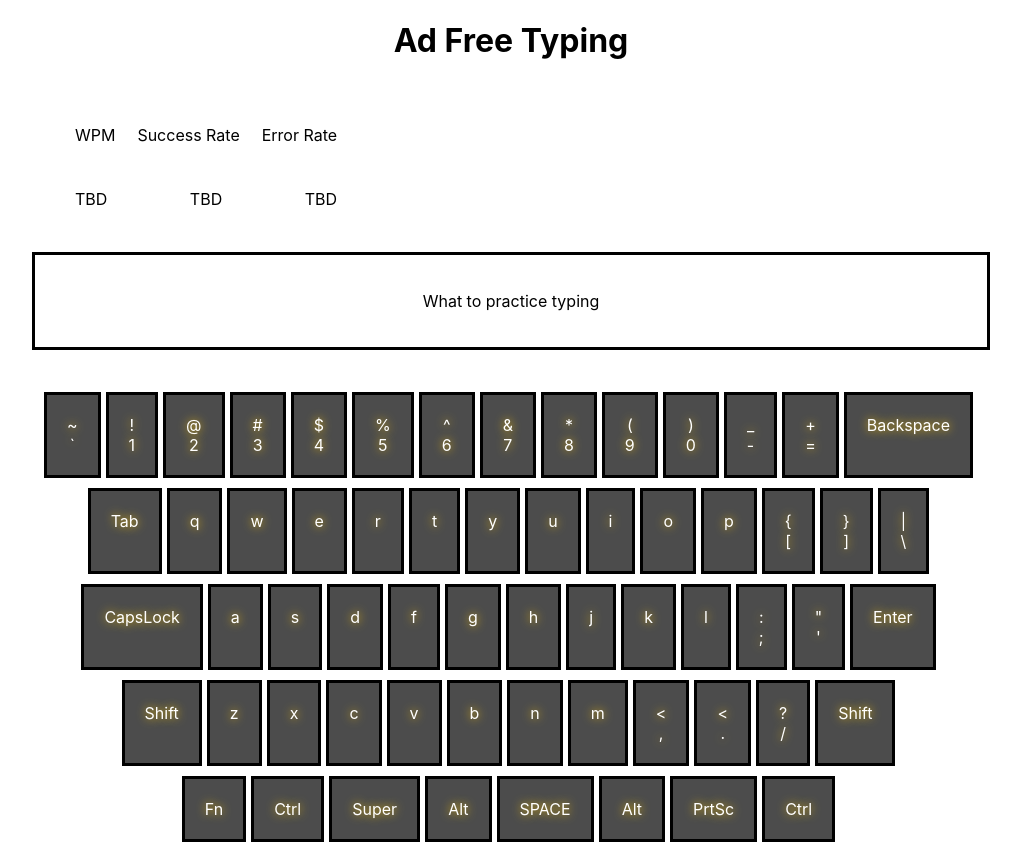
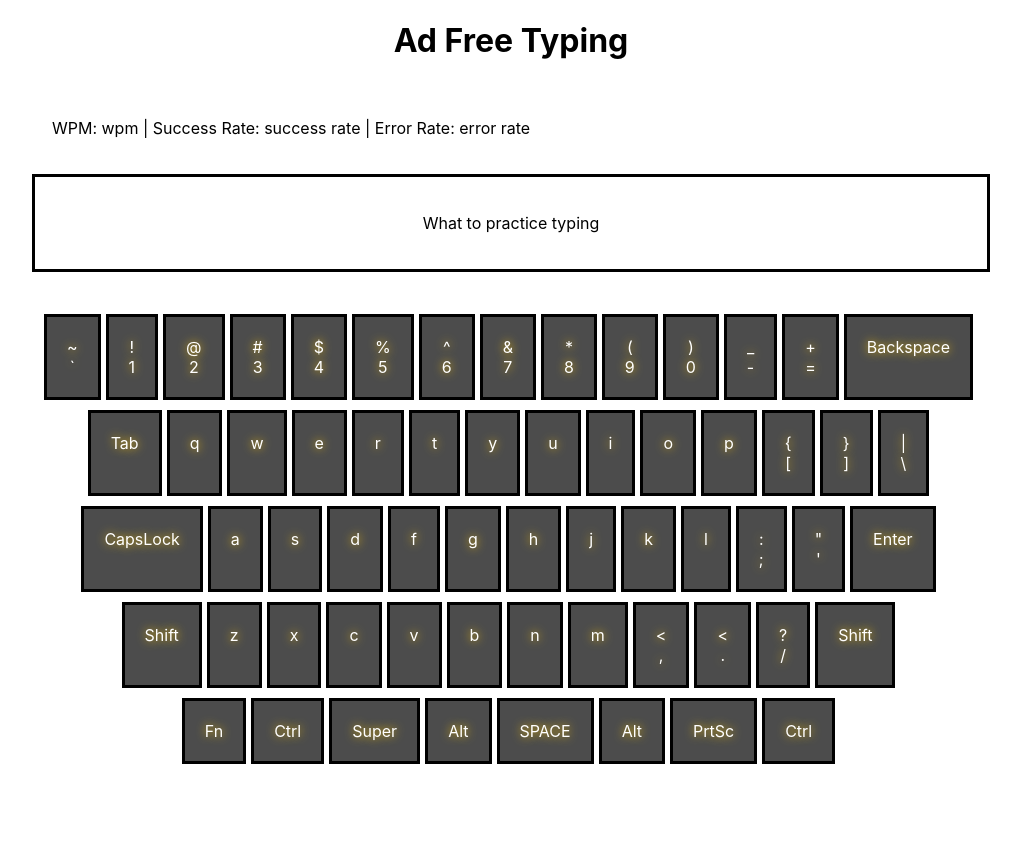
Before and after one commit to jstephensdev/ad-free-typing, a React (Create React App) app: page / in a window 1280 px wide. Shown: the whole page, without its empty margins (129-1150 px from the left). After the commit the page ends 800 px from the top, so only its background shows below. Built offline with nearby package versions, Linux system fonts and the light colour scheme.

Commit message:
simplifying stats, single line, no more table

```diff
--- a/src/components/Stats.tsx
+++ b/src/components/Stats.tsx
@@ -1,23 +1,11 @@
 export const Stats = () => {
+    const wpm = 'wpm';
+    const successRate = 'success rate';
+    const errorRate = 'error rate';
     return (
         <>
             <section className="stats-section">
-                <table>
-                    <thead>
-                        <tr className="stats-row">
-                            <td>WPM</td>
-                            <td>Success Rate</td>
-                            <td>Error Rate</td>
-                        </tr>
-                    </thead>
-                    <tbody>
-                        <tr className="stats-row">
-                            <td>TBD</td>
-                            <td>TBD</td>
-                            <td>TBD</td>
-                        </tr>
-                    </tbody>
-                </table>
+              <p>{`WPM: ${wpm} | Success Rate: ${successRate} | Error Rate: ${errorRate}`}</p>
             </section>
         </>
     );
--- a/src/css/App.css
+++ b/src/css/App.css
@@ -7,17 +7,6 @@
 .stats-section {
     display: flex;
     padding: 20px;
-}
-
-.stats-row {
-    display: flex;
-    justify-content: space-between;
-    padding: 10px;
-}
-
-.stats-row > td {
-    display: flex;
-    margin: 10px;
 }
 
 .typing-text-section {
```
